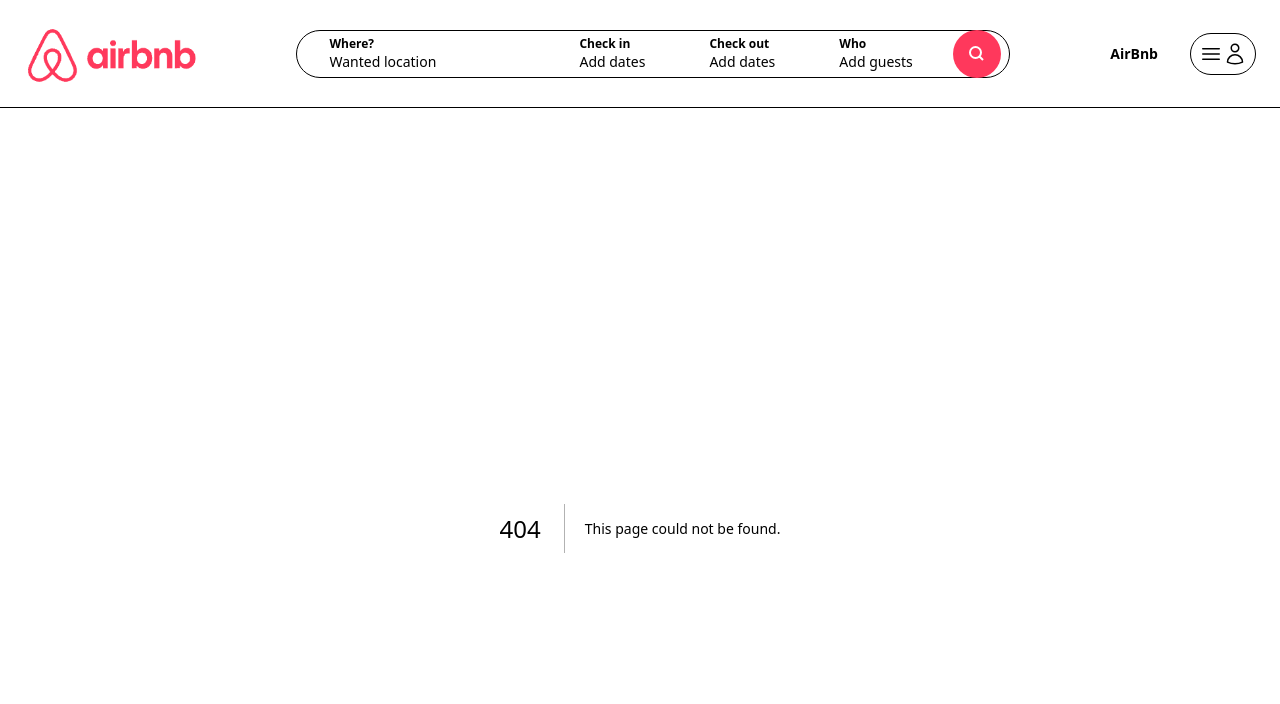
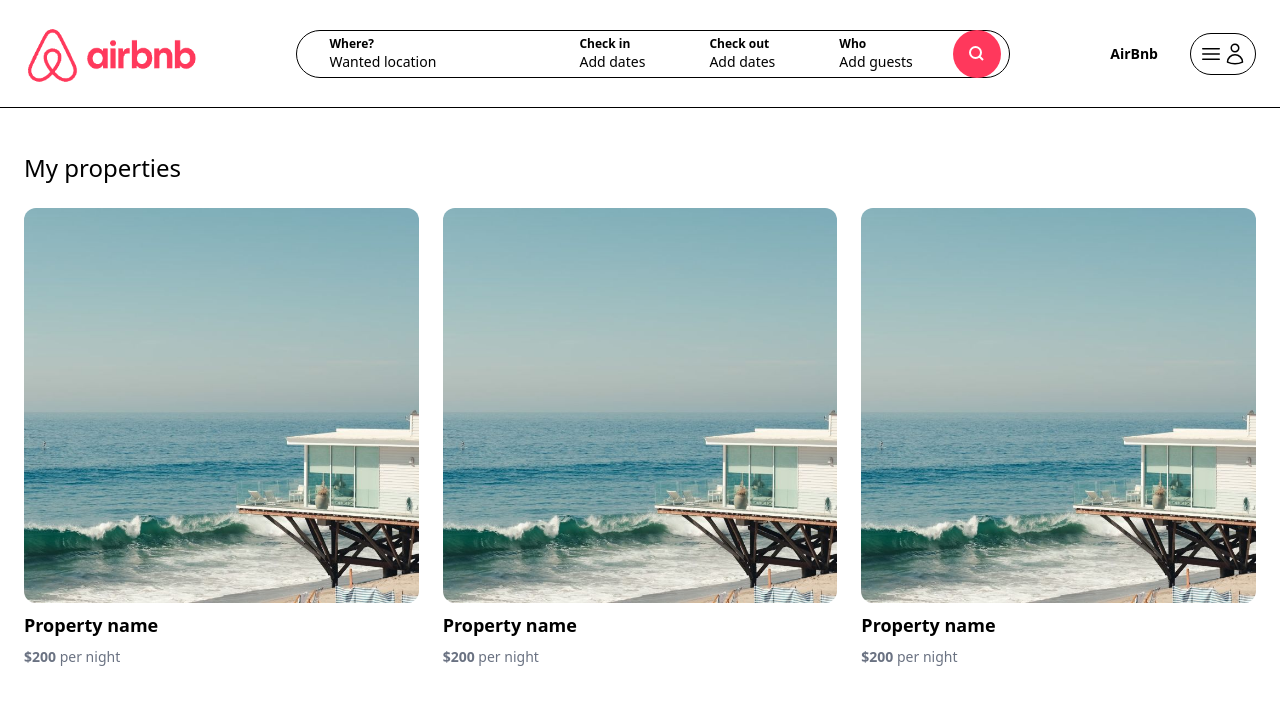
Before and after one commit to reganjaygabriel/final_project, a Next.js app: page /myproperties in a window 1280 px wide. Before the commit this address had no page. Shown: the top 704 px of the page. Built offline with nearby package versions, Linux system fonts and the light colour scheme.

Commit message:
V2-My properties (static), Gabriel, Regan Jay M.

```diff
--- /dev/null
+++ b/app/myproperties/page.tsx
@@ -0,0 +1,13 @@
+import Image from "next/image";
+import PropertyList from "../components/properties/PropertyList";
+const MyPropertiesPage = () => {
+  return (
+    <main className="max-w-[1500px] mx-auto px-6 pb-6">
+      <h1 className="my-6 text-2xl">My properties</h1>
+      <div className=" grid grid-cols-1 md:grid-cols-3  gap-6">
+        <PropertyList />
+      </div>
+    </main>
+  );
+};
+export default MyPropertiesPage;
```
